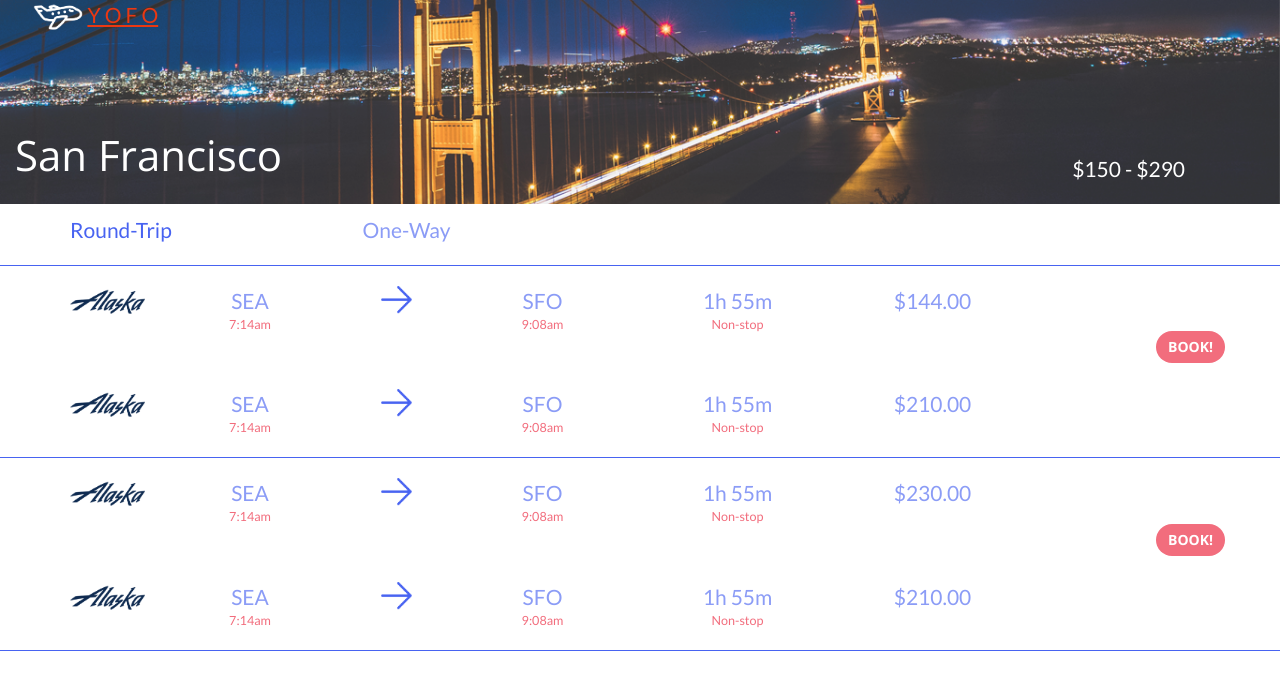
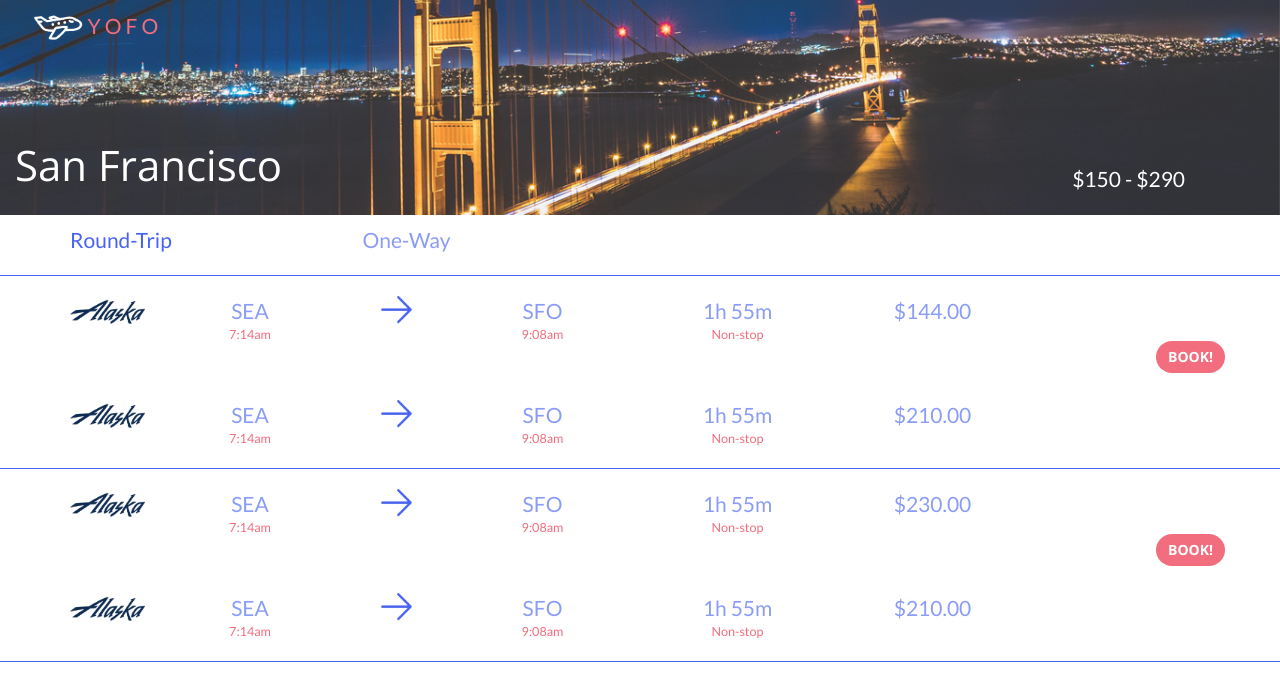
Before and after one commit to xiaowenfeng1/YOFO, a plain HTML site: page startbootstrap-creative-1.0.2/city.html in a window 1280 px wide. In both pictures the pointer is over the link "Y O F O". Drawn offline with nearby package versions, Linux system fonts and the light colour scheme.

Commit message:
not my name

```diff
--- a/startbootstrap-creative-1.0.2/css/city.css
+++ b/startbootstrap-creative-1.0.2/css/city.css
@@ -15,6 +15,7 @@
     font-size: 150%;
     float: left;
     color: white;
+    margin-top: 0.5em;
 }
 
 h2 {
--- a/startbootstrap-creative-1.0.2/css/creative.css
+++ b/startbootstrap-creative-1.0.2/css/creative.css
@@ -44,7 +44,8 @@ a {
 
 a:hover,
 a:focus {
-    color: #eb3812;
+    color: #f26d7d;
+    text-decoration: none;
 }
 
 h1,
```
